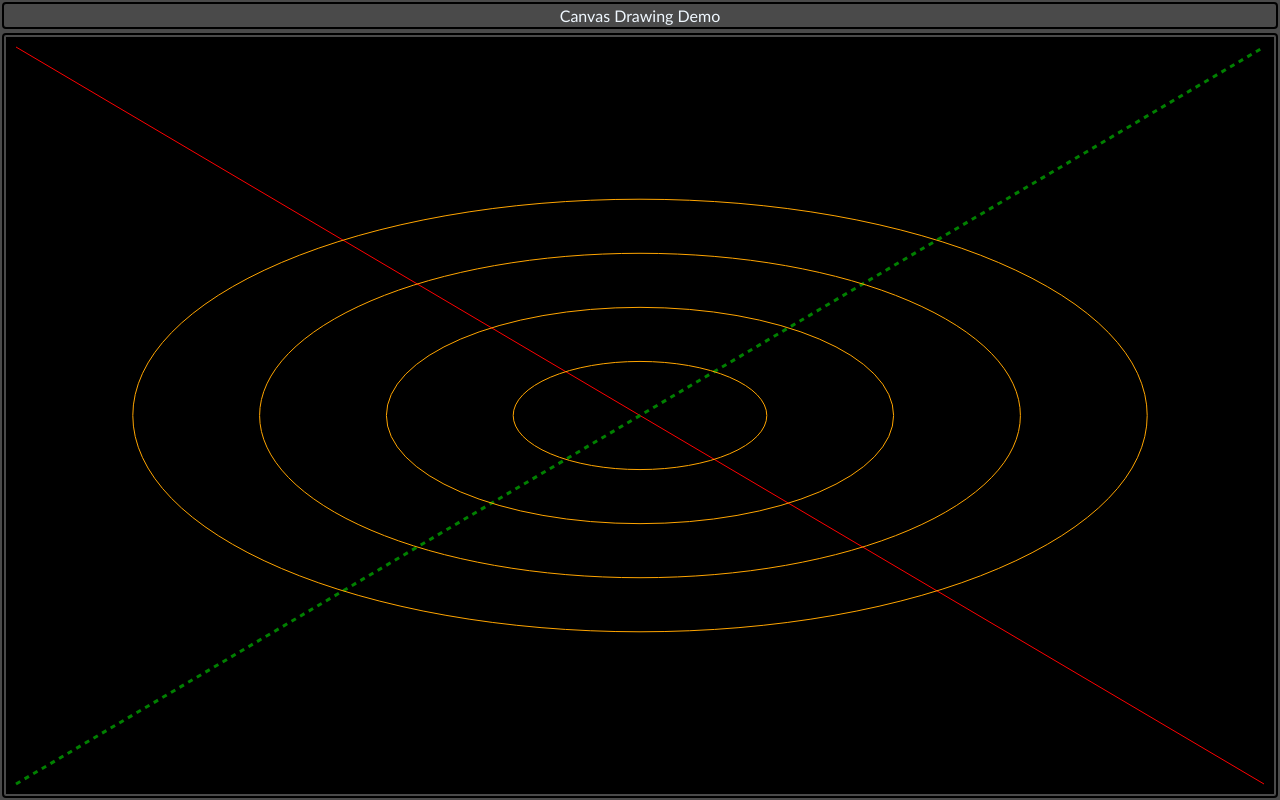
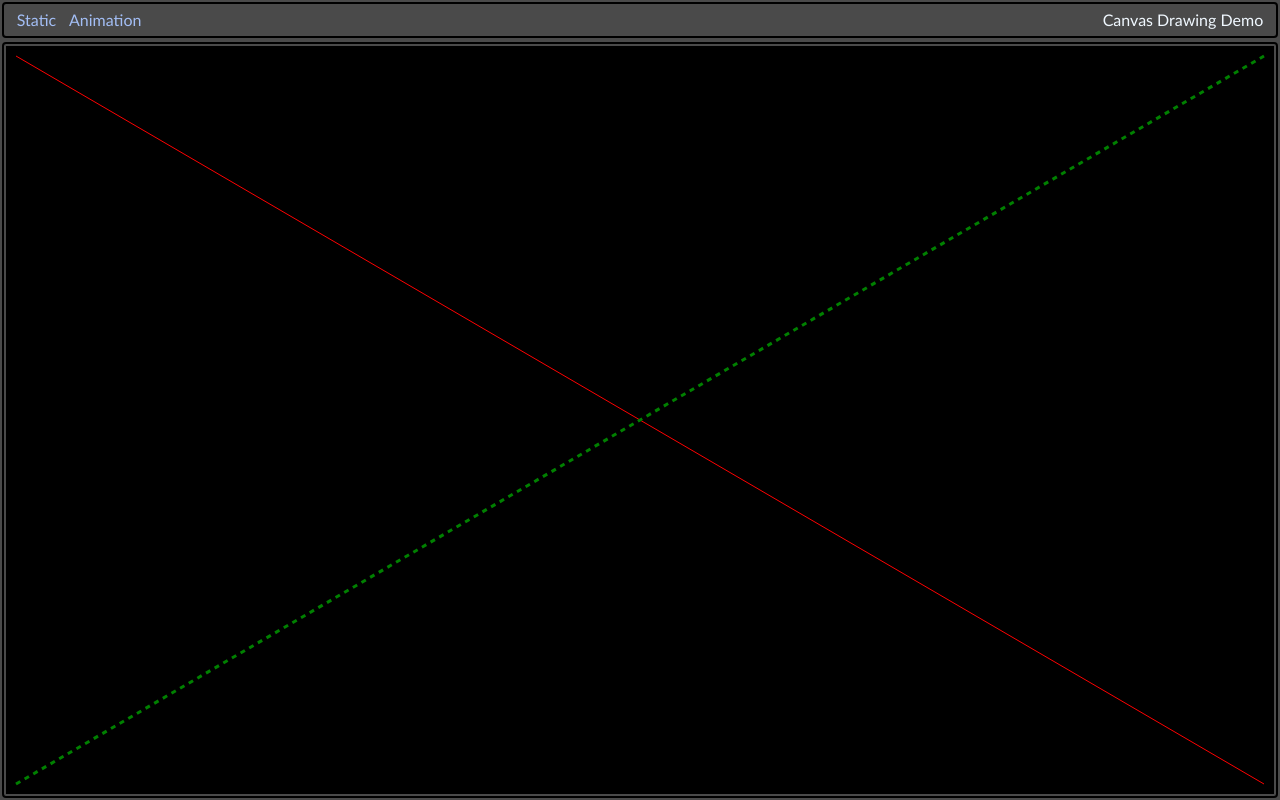
Before and after one commit to devstronomy/canvas, a website built with webpack: page demo/index.html in a window 1280 px wide. Built offline with nearby package versions, Linux system fonts and the light colour scheme.

Commit message:
Animation demo [WIP]

```diff
--- a/demo/index.html
+++ b/demo/index.html
@@ -11,7 +11,15 @@
     <link href="main.css" rel="stylesheet" />
   </head>
   <body>
-    <header>Canvas Drawing Demo</header>
+    <header>
+      <nav>
+        <ul>
+          <li id="static-demo">Static</li>
+          <li id="animation-demo">Animation</li>
+        </ul>
+      </nav>
+      <div>Canvas Drawing Demo</div>
+    </header>
     <main>
       <div id="canvas-container">
         <canvas id="canvas" />
--- a/demo/main.css
+++ b/demo/main.css
@@ -21,7 +21,32 @@ body > * {
 }
 
 header {
-  text-align: center;
+  display: flex;
+  gap: 0.3em;
+  padding: 0.4em 0.8em;
+}
+
+header div:last-child {
+  flex-grow: 1;
+  text-align: right;
+}
+
+nav ul {
+  display: flex;
+  gap: 0.8em;
+  list-style-type: none;
+  margin: 0;
+  padding: 0;
+  color: hsl(220, 80%, 80%);
+}
+
+nav ul li {
+  cursor: pointer;
+}
+
+nav ul li:hover {
+  color: hsl(220, 80%, 70%);
+  cursor: pointer;
 }
 
 main {
@@ -33,7 +58,7 @@ main {
   flex-grow: 1;
 
   /* TODO: Hack. I did not find a better way. There were always miscellaneous layout issues. */
-  max-height: calc(100vh - 43px);
+  max-height: calc(100vh - 52px);
 
   overflow: hidden;
   background-color: hsl(0, 80%, 60%);
--- a/demo/src/demo.ts
+++ b/demo/src/demo.ts
@@ -3,14 +3,41 @@ import { CanvasInfo, fillCanvas, initializeCanvas } from 'Canvas/index'
 import { ellipseDemo } from './ellipseDemo'
 import { lineDemo } from './lineDemo'
 
+enum Scene {
+  StaticDemo,
+  AnimationDemo,
+}
+
+let scene: Scene = Scene.StaticDemo
+
 function drawScene(c: CanvasInfo): void {
   fillCanvas(c, 'black);')
-  lineDemo(c)
-  ellipseDemo(c)
+  switch (scene) {
+    case Scene.StaticDemo:
+      // TODO: MK: replace with animation sample
+      lineDemo(c)
+      break
+    case Scene.AnimationDemo:
+      lineDemo(c)
+      ellipseDemo(c)
+      break
+    default:
+      console.error('Unknown demo')
+  }
 }
 
 function demo() {
-  initializeCanvas('canvas', drawScene)
+  const canvas = initializeCanvas('canvas', drawScene)
+
+  document.getElementById('static-demo')?.addEventListener('click', () => {
+    scene = Scene.StaticDemo
+    canvas.redraw()
+  })
+
+  document.getElementById('animation-demo')?.addEventListener('click', () => {
+    scene = Scene.AnimationDemo
+    canvas.redraw()
+  })
 }
 
 export { demo }
--- a/src/canvas.ts
+++ b/src/canvas.ts
@@ -3,7 +3,9 @@ import type { CanvasContext, CanvasInfo } from './types'
 
 const defaultWidth: number = 1
 
-function initializeCanvas(canvasElementId: string, drawFunction: (ci: CanvasInfo) => void): void {
+type CanvasHandler = { redraw: () => void }
+
+function initializeCanvas(canvasElementId: string, drawFunction: (ci: CanvasInfo) => void): CanvasHandler {
   const canvas = document.getElementById(canvasElementId) as HTMLCanvasElement
   const canvasContainer = checkDefined(
     canvas.parentElement,
@@ -45,7 +47,9 @@ function initializeCanvas(canvasElementId: string, drawFunction: (ci: CanvasInfo
   })
   resizeObserver.observe(canvasContainer)
 
-  drawFunction(canvasInfo)
+  return {
+    redraw: () => drawFunction(canvasInfo),
+  }
 }
 
 function clear({ ctx, width, height }: CanvasInfo): void {
```
